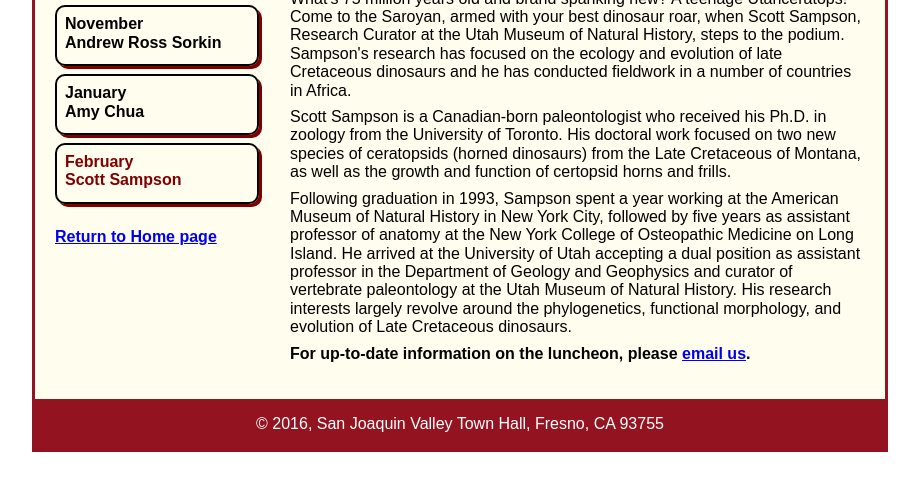
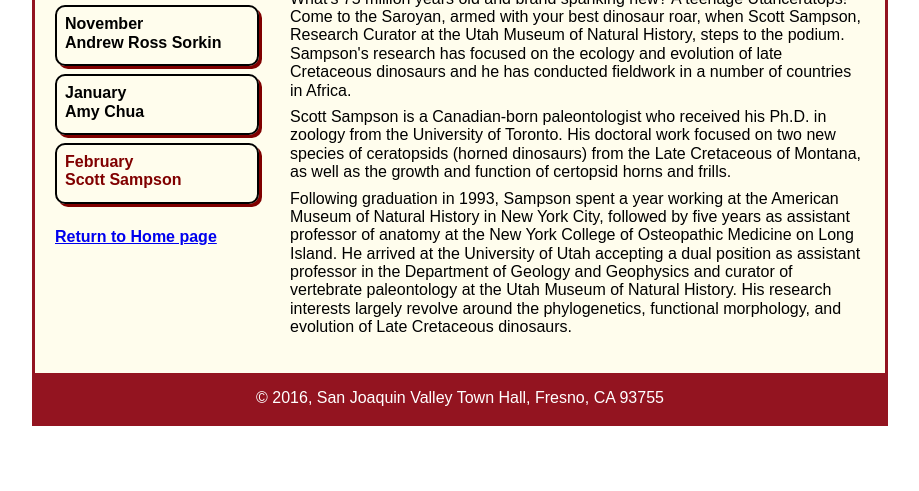
Before and after one commit to Parimaladevisubramaniam/HTML-pgm11, a plain HTML site: page index.html in a window 1280 px wide. Shown: the part 223-714 px from the top of the page, without its empty margins (180-1099 px from the left). Drawn offline with nearby package versions, Linux system fonts and the light colour scheme.

Commit message:
Remove luncheon email paragraph and add comment
Removed the paragraph about emailing for luncheon information and added a comment for future updates.

```diff
--- a/index.html
+++ b/index.html
@@ -28,10 +28,10 @@
 
             <p>Following graduation in 1993, Sampson spent a year working at the American Museum of Natural History in New York City, followed by five years as assistant professor of anatomy at the New York College of Osteopathic Medicine on Long Island. He arrived at the University of Utah accepting a dual position as assistant professor in the Department of Geology and Geophysics and curator of vertebrate paleontology at the Utah Museum of Natural History. His research interests largely revolve around the phylogenetics, functional morphology, and evolution of Late Cretaceous dinosaurs.</p>
 
-            <p>
-                <b>For up-to-date information on the luncheon, please
-                <a href="mailto:elenor@townhall.com?cc=georgia@townhall.com&reminder=Scott Sampson luncheon">email us</a>.</b>
-            </p>
+
+            <!-- Dear students add additonal paragraph for mail link here -->
+
+
         </article>
     </section>
 
```
